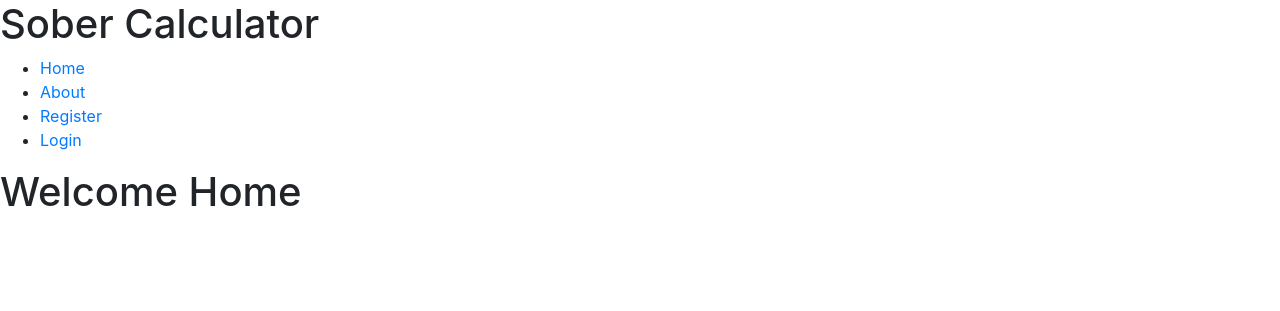
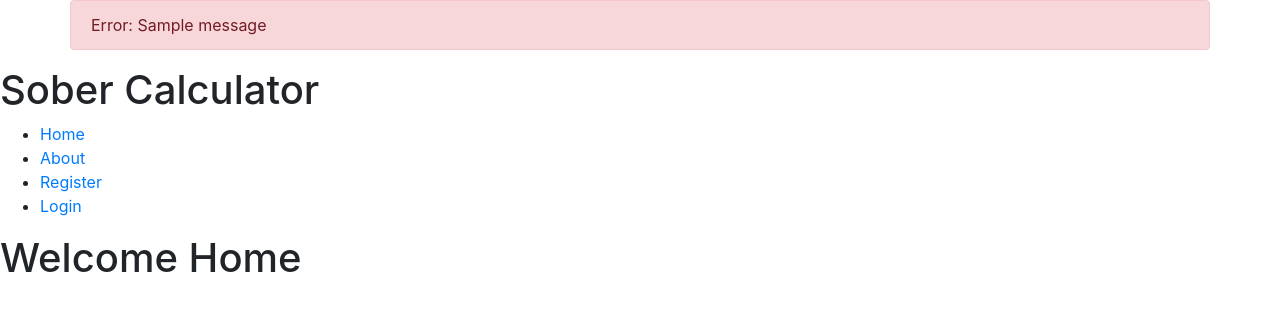
Before and after one commit to ktompky/sober-calculator, a Flask app: page / in a window 1280 px wide. Shown: the top 311 px of the page. Run offline with Flask 2, Linux system fonts and the light colour scheme; one stand-in notice (Sample message) is shown; some libraries are stand-ins or nearby versions.

Commit message:
adding user auth

```diff
--- a/app.py
+++ b/app.py
@@ -42,8 +42,34 @@ def home():
 def about():
     return render_template('about.html')
 
-@app.route('/register')
+@app.route('/register', methods=('GET','POST'))
 def register():
+    if request.method == "POST":
+        username = request.form['username']
+        password = request.form['password']
+        db = get_db()
+        error = None
+
+        if not username:
+            error = 'Username is required.'
+        elif not password:
+            error = 'Password is required.'
+        elif db.execute(
+            'SELECT id FROM user WHERE username = ?',
+            (username,)
+        ).fetchone() is not None:
+            error = 'User {} is already \
+                regisered.'.format(username)
+
+        if error is None:
+             db.execute(
+                 'INSERT INTO user (username,password) VALUES \
+                     (?,?)', (username,
+                     generate_password_hash(password))
+             )
+             db.commit()
+             return redirect(url_for('login'))
+        flash(error)
     return render_template('register.html')
 
 @app.route('/login')
--- a/templates/base.html
+++ b/templates/base.html
@@ -4,6 +4,11 @@
 <script src="https://cdnjs.cloudflare.com/ajax/libs/popper.js/1.14.7/umd/popper.min.js" integrity="sha384-UO2eT0CpHqdSJQ6hJty5KVphtPhzWj9WO1clHTMGa3JDZwrnQq4sF86dIHNDz0W1" crossorigin="anonymous"></script>
 <script src="https://stackpath.bootstrapcdn.com/bootstrap/4.3.1/js/bootstrap.min.js" integrity="sha384-JjSmVgyd0p3pXB1rRibZUAYoIIy6OrQ6VrjIEaFf/nJGzIxFDsf4x0xIM+B07jRM" crossorigin="anonymous"></script>
 
+{% for message in get_flashed_messages() %}
+    <div class="container alert alert-danger">
+      <span>Error: {{ message }}</span>
+    </div>
+{% endfor %}
 <nav>
     <h1>Sober Calculator</h1>
     <ul>
```
Also changed, not shown: app.test.py (+36 -0 lines).
